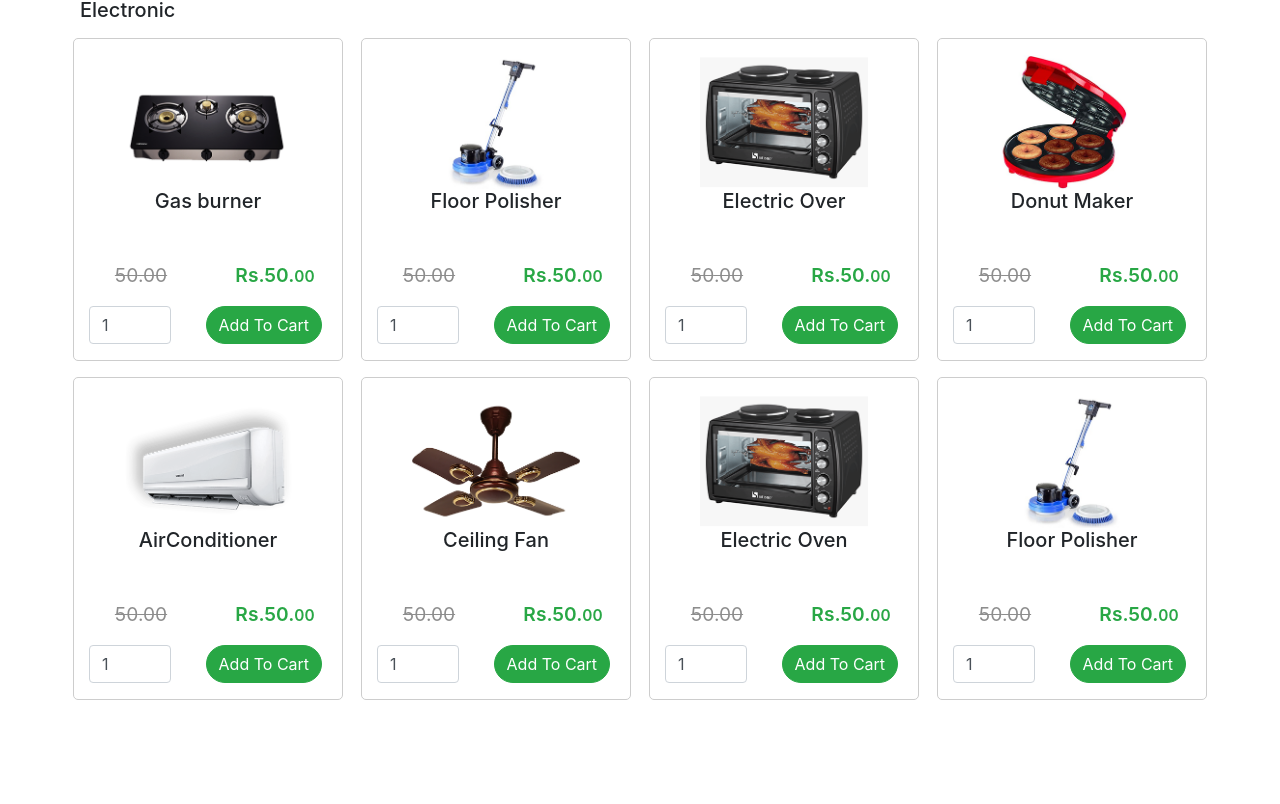
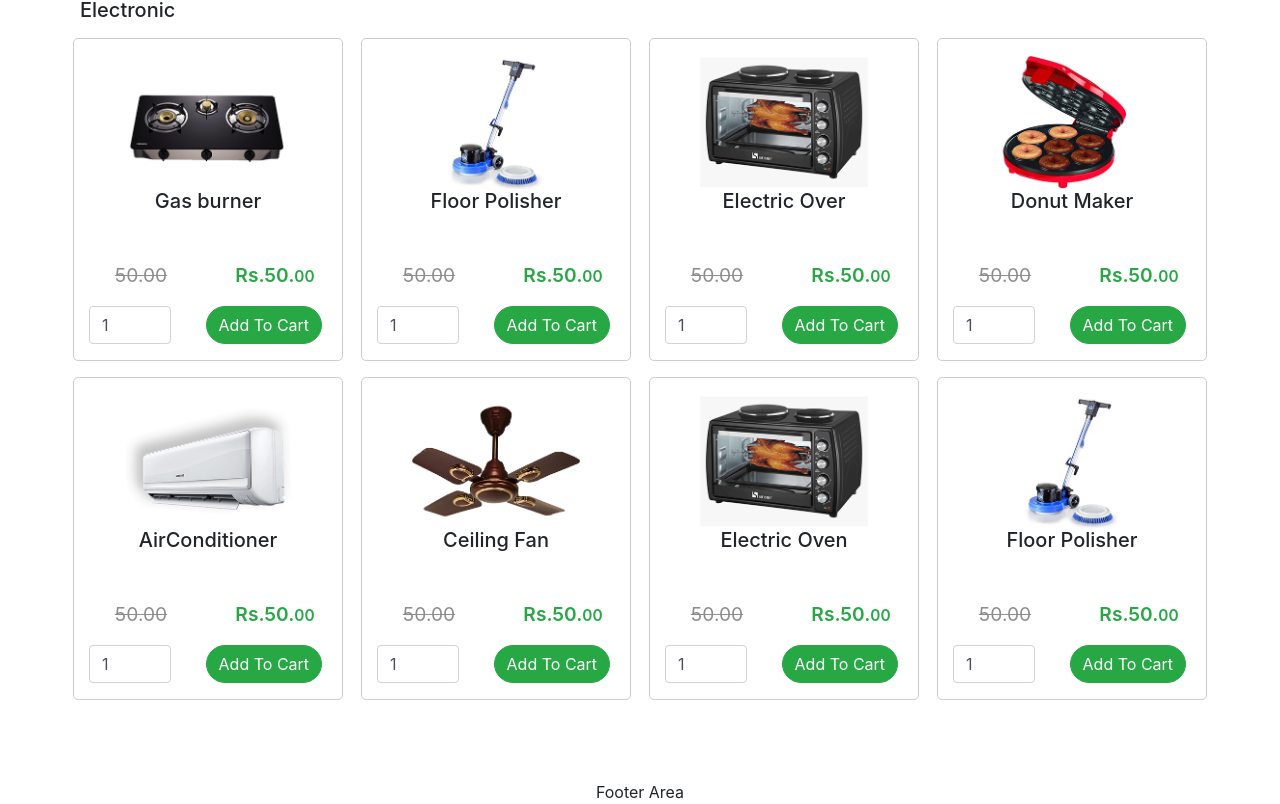
Before and after one commit to JeewanthaLahiru/online-grocery-app-with-react, a React (Create React App) app in the folder shopping-cart/: page / in a window 1280 px wide. Shown: the part 3836-4640 px from the top of the page. Before the commit the page ends 4616 px from the top, so only its background shows below. Built offline with nearby package versions, Linux system fonts and the light colour scheme; a web font is replaced by a local one.

Commit message:
craeted footer area component

```diff
--- a/shopping-cart/src/ClientApp.tsx
+++ b/shopping-cart/src/ClientApp.tsx
@@ -5,6 +5,7 @@ import BannerArea from "./components/homePage/bannerArea/BannerArea";
 import SearchArea from "./components/homePage/searchArea/SearchArea";
 import CategoryListArea from "./components/homePage/categoryListArea/CategoryListArea";
 import ProductList from "./components/homePage/productArea/ProductList";
+import FooterArea from "./components/homePage/footerArea/FooterArea";
 
 const ClientApp:React.FC = () => {
     return(
@@ -14,6 +15,7 @@ const ClientApp:React.FC = () => {
             <SearchArea/>
             <CategoryListArea/>
             <ProductList/>
+            <FooterArea/>
         </Container>
     )
 }
--- /dev/null
+++ b/shopping-cart/src/components/homePage/footerArea/FooterArea.tsx
@@ -0,0 +1,9 @@
+import React from 'react';
+
+const FooterArea:React.FC = () => {
+    return(
+        <div>Footer Area</div>
+    )
+}
+
+export default FooterArea;
```
